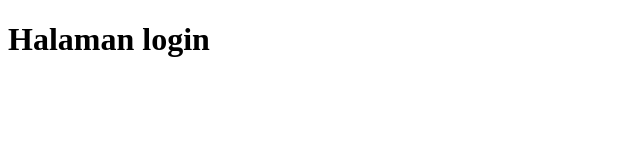
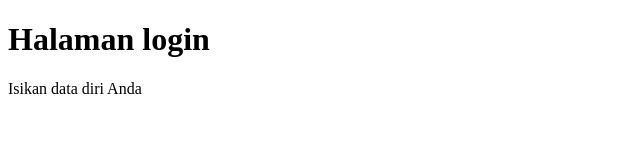
Before and after one commit to doniset625/belajar-git, a plain HTML site: page login.html in a window 1280 px wide. Shown: the whole page, without its empty margins (0-640 px from the left). Drawn offline with Linux system fonts and the light colour scheme.

```diff
--- a/login.html
+++ b/login.html
@@ -9,6 +9,7 @@
 
 <body>
     <h1>Halaman login</h1>
+    <p>Isikan data diri Anda</p>
 </body>
 
 </html>
```
